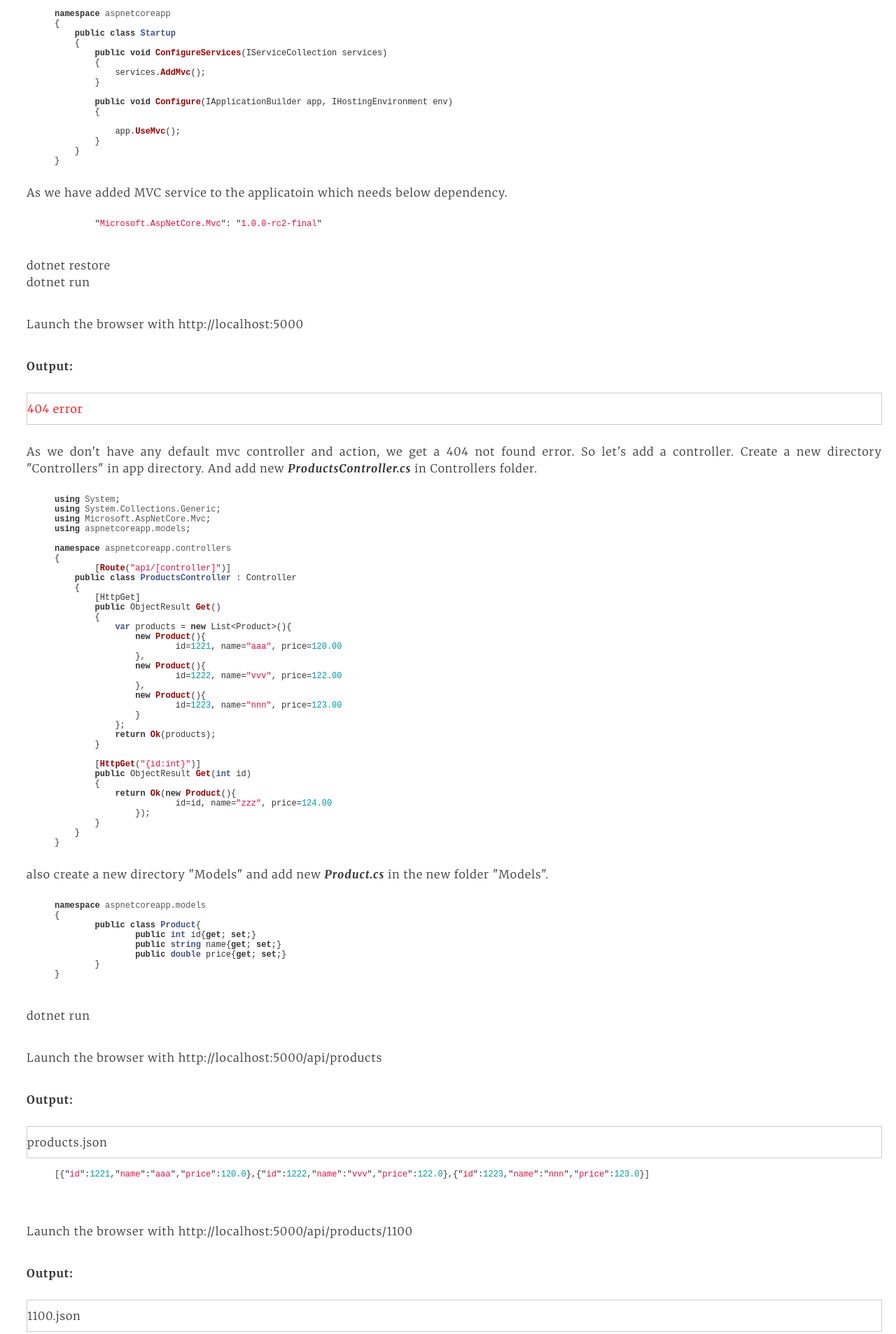
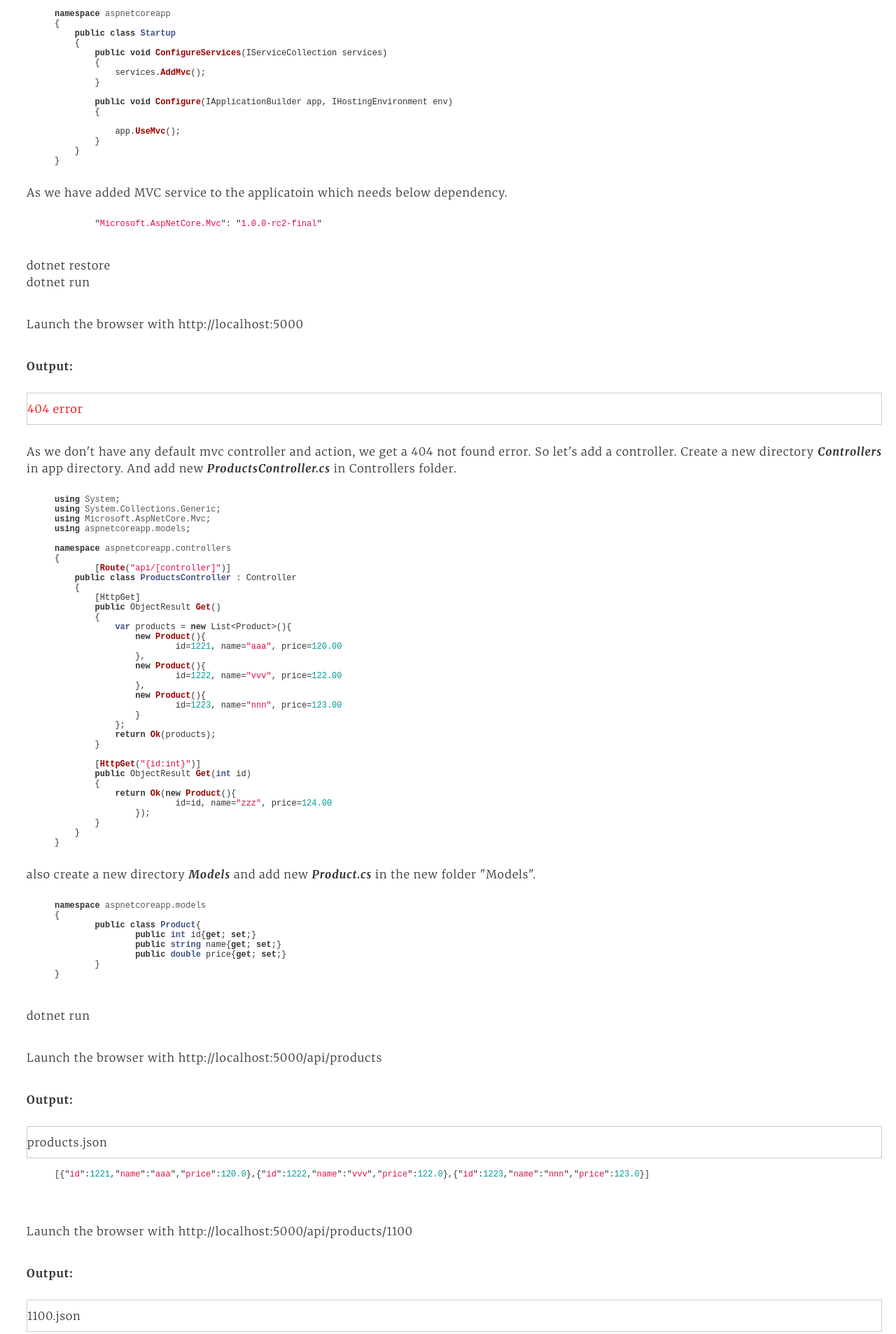
Before and after one commit to srirangamv/srirangamv.github.io, a Jekyll site: the page built from _posts/2016-06-05-aspnetcore-minimalapp.md, in a window 1280 px wide. Shown: the part 1261-3167 px from the top of the page at 70% size. Built offline with Jekyll 4.4.1, drawn with Linux system fonts in a browser that asks for light colours.

```diff
--- a/_posts/2016-06-05-aspnetcore-minimalapp.md
+++ b/_posts/2016-06-05-aspnetcore-minimalapp.md
@@ -117,7 +117,7 @@
 
 <p>As we don't have any default mvc controller and action, we get a 404 not found error. So let's add a controller.
 
-Create a new directory "Controllers" in app directory. And add new <b><i>ProductsController.cs</i></b> in Controllers folder.</p>
+Create a new directory <b><i>Controllers</i></b> in app directory. And add new <b><i>ProductsController.cs</i></b> in Controllers folder.</p>
 
 {% highlight csharp %}
 
@@ -160,7 +160,7 @@
 
 {% endhighlight %}
 
-<p>also create a new directory "Models" and add new <b><i>Product.cs</i></b> in the new folder "Models".</p>
+<p>also create a new directory <b><i>Models</i></b> and add new <b><i>Product.cs</i></b> in the new folder "Models".</p>
 
 {% highlight csharp %}
 
@@ -327,18 +327,18 @@
 
 <b>Output:</b>
 <p class="error">
-An unhandled exception occurred while processing the request.
-
-InvalidOperationException: The view 'Index' was not found. The following locations were searched:
- /Views/Home/Index.cshtml
- /Views/Shared/Index.cshtml
-
+An unhandled exception occurred while processing the request.</br>
+</br>
+InvalidOperationException: The view 'Index' was not found. The following locations were searched:</br>
+ /Views/Home/Index.cshtml</br>
+ /Views/Shared/Index.cshtml</br>
+</br>
 Microsoft.AspNetCore.Mvc.ViewEngines.ViewEngineResult.EnsureSuccessful(IEnumerable`1 originalLocations)
 </p>
 
 <p>Now add the view for HomeController's Index action.</p>
 
-Create folder Views in the app directory. And add new <b><i>_ViewStart.cshtml</i></b> file.
+Create folder <b><i>Views</i></b> in the app directory. And add new <b><i>_ViewStart.cshtml</i></b> file.
 
 {% highlight html %}
 
@@ -386,12 +386,12 @@
 
 <b>Output:</b>
 <p class="error">
-An unhandled exception occurred while processing the request.
-
-InvalidOperationException: The view 'Index' was not found. The following locations were searched:
- /Views/Home/Index.cshtml
- /Views/Shared/Index.cshtml
-
+An unhandled exception occurred while processing the request.</br>
+</br>
+InvalidOperationException: The view 'Index' was not found. The following locations were searched:</br>
+ /Views/Home/Index.cshtml</br>
+ /Views/Shared/Index.cshtml</br>
+</br>
 Microsoft.AspNetCore.Mvc.ViewEngines.ViewEngineResult.EnsureSuccessful(IEnumerable`1 originalLocations)
 </p>
 
@@ -430,11 +430,11 @@
 
 <b>Output:</b>
 <p class="error">
-An unhandled exception occurred while processing the request.
-
-InvalidOperationException: The Razor page '/Views/Home/Index.cshtml' failed to compile. Ensure that your application's project.json sets the 'preserveCompilationContext' compilation property.
-
-Microsoft.AspNetCore.Mvc.Razor.Internal.DefaultRoslynCompilationService.Compile(RelativeFileInfo fileInfo, String compilationContent)
+An unhandled exception occurred while processing the request.</br>
+</br>
+InvalidOperationException: The Razor page '/Views/Home/Index.cshtml' failed to compile. Ensure that your application's project.json sets the 'preserveCompilationContext' compilation property.</br>
+</br>
+Microsoft.AspNetCore.Mvc.Razor.Internal.DefaultRoslynCompilationService.Compile(RelativeFileInfo fileInfo, String compilationContent)</br>
 </p>
 
 
```
